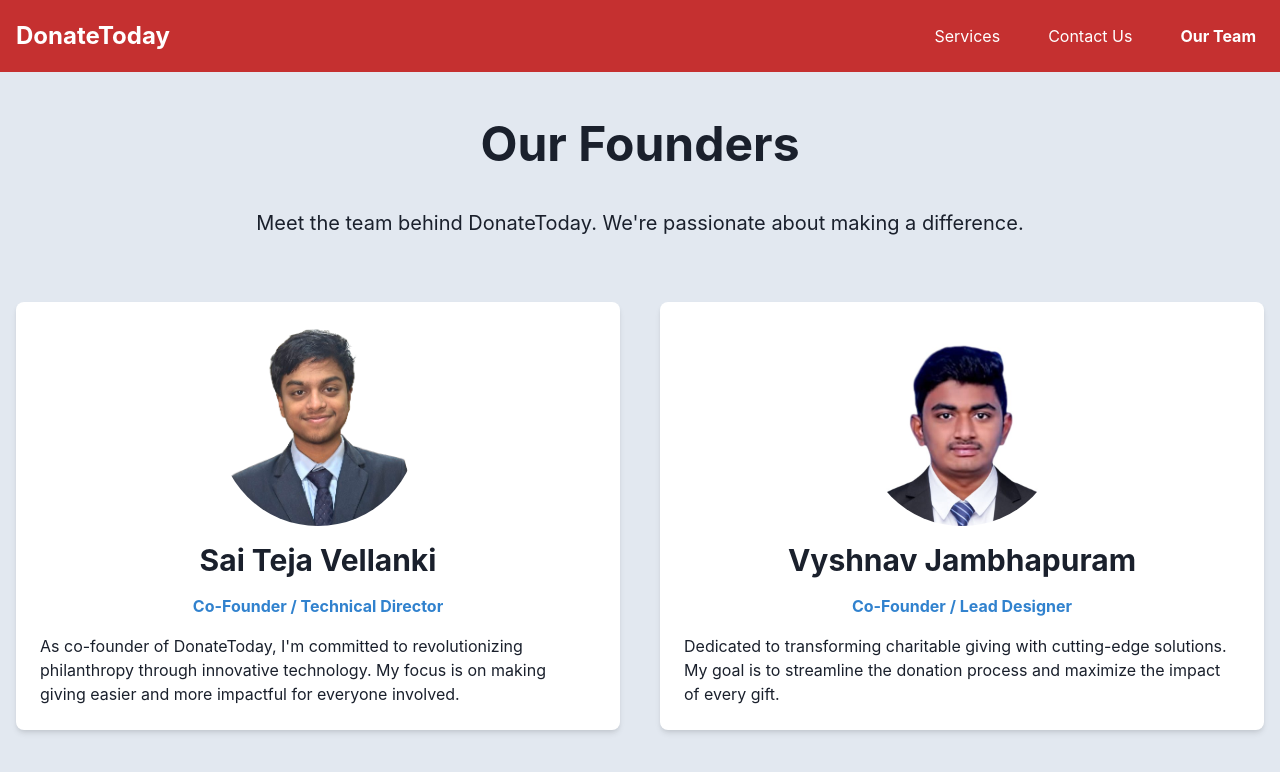
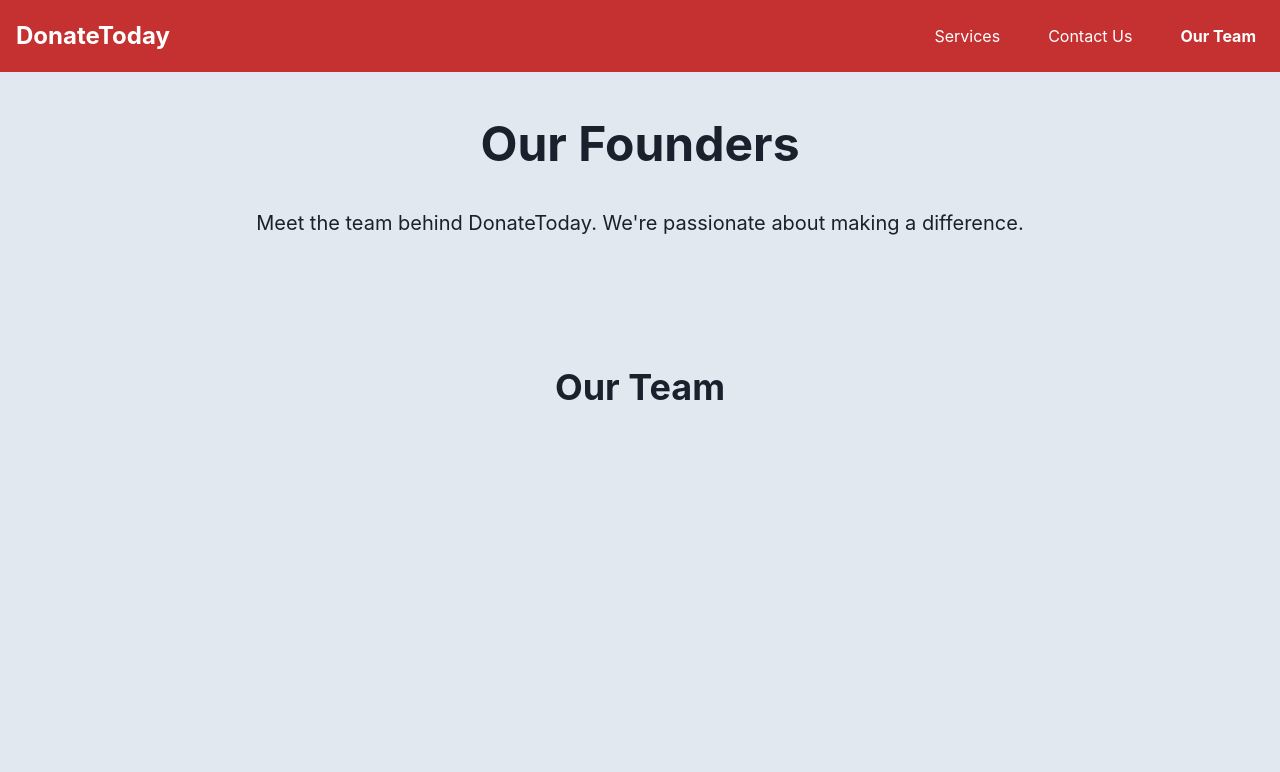
Before and after one commit to saitejavellanki/DonateTodayNew, a React (Create React App) app: page /our-team in a window 1280 px wide. Shown: the top 772 px of the page. Built offline with nearby package versions, Linux system fonts and the light colour scheme.

Commit message:
Removed Founders

```diff
--- a/src/components/founders/Founders.jsx
+++ b/src/components/founders/Founders.jsx
@@ -9,36 +9,36 @@ import raj from "../../Assests/rajesh.jpg"
 
 
 const founders = [
-  {
-    name: "Sai Teja Vellanki",
-    role: "Co-Founder / Technical Director",
-    image: sai,
-    bio: "As co-founder of DonateToday, I'm committed to revolutionizing philanthropy through innovative technology. My focus is on making giving easier and more impactful for everyone involved."
-  },
-  {
-    name: "Vyshnav Jambhapuram",
-    role: "Co-Founder / Lead Designer",
-    image: vys,
-    bio: "Dedicated to transforming charitable giving with cutting-edge solutions. My goal is to streamline the donation process and maximize the impact of every gift."
-  }
+  // {
+  //   name: "Sai Teja Vellanki",
+  //   role: "Co-Founder / Technical Director",
+  //   image: sai,
+  //   bio: "As co-founder of DonateToday, I'm committed to revolutionizing philanthropy through innovative technology. My focus is on making giving easier and more impactful for everyone involved."
+  // },
+  // {
+  //   name: "Vyshnav Jambhapuram",
+  //   role: "Co-Founder / Lead Designer",
+  //   image: vys,
+  //   bio: "Dedicated to transforming charitable giving with cutting-edge solutions. My goal is to streamline the donation process and maximize the impact of every gift."
+  // }
 ];
 
 const teamMembers = [
-  {
-    name: "Ambati Niranjan",
-    role: "Developer",
-    image: nir,
-  },
-  {
-    name: "Rajesh kumar",
-    role: "Designer",
-    image: raj,
-  },
-  {
-    name: "Palla Suhaas",
-    role: "Marketing Specialist",
-    image: palla,
-  }
+  // {
+  //   name: "Ambati Niranjan",
+  //   role: "Developer",
+  //   image: nir,
+  // },
+  // {
+  //   name: "Rajesh kumar",
+  //   role: "Designer",
+  //   image: raj,
+  // },
+  // {
+  //   name: "Palla Suhaas",
+  //   role: "Marketing Specialist",
+  //   image: palla,
+  // }
 ];
 
 const FoundersPage = () => {
```
